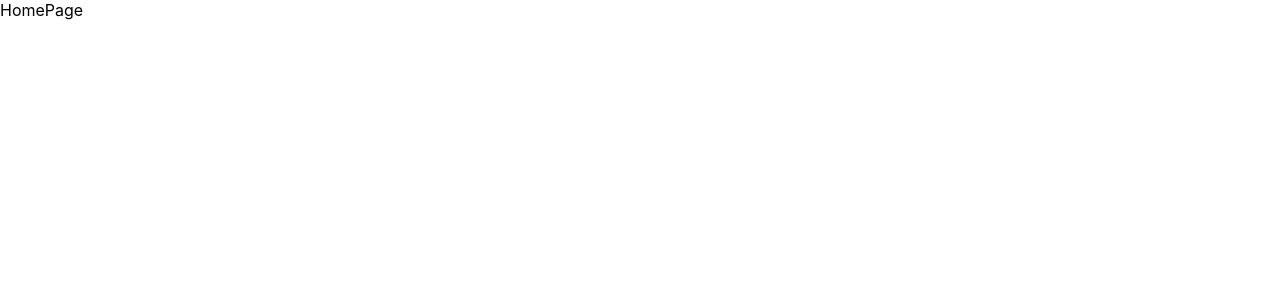
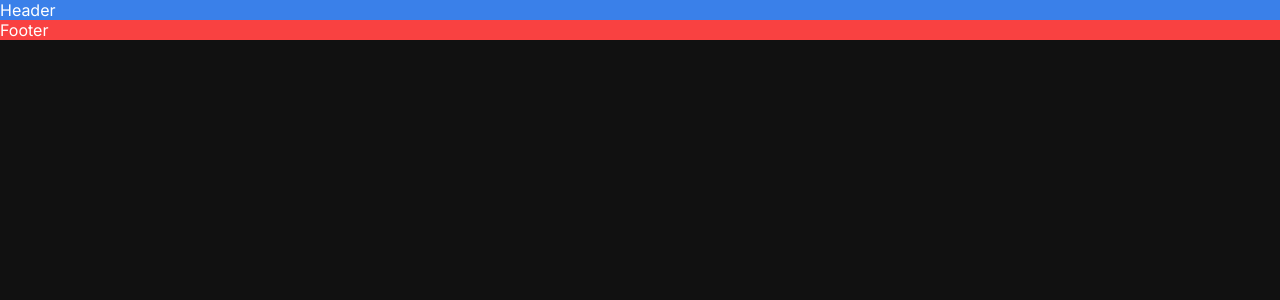
Before and after one commit to AVIVASHISHTA29/crypto-dashboard-feb, a React (Create React App) app: page / in a window 1280 px wide. Shown: the top 300 px of the page. Built offline with nearby package versions, Linux system fonts and the light colour scheme.

Commit message:
header + footer

```diff
--- /dev/null
+++ b/src/components/Common/Footer/index.js
@@ -0,0 +1,8 @@
+import React from "react";
+import "./styles.css";
+
+function Footer() {
+  return <div className="footer">Footer</div>;
+}
+
+export default Footer;
--- /dev/null
+++ b/src/components/Common/Footer/styles.css
@@ -0,0 +1,4 @@
+.footer {
+  background-color: var(--red);
+  width: 100%;
+}
--- /dev/null
+++ b/src/components/Common/Header/index.js
@@ -0,0 +1,8 @@
+import React from "react";
+import "./styles.css";
+
+function Header() {
+  return <div className="header">Header</div>;
+}
+
+export default Header;
--- /dev/null
+++ b/src/components/Common/Header/styles.css
@@ -0,0 +1,4 @@
+.header {
+  background-color: var(--blue);
+  width: 100%;
+}
--- a/src/index.css
+++ b/src/index.css
@@ -1,8 +1,20 @@
+@import url("https://fonts.googleapis.com/css2?family=Inter:wght@100;200;300;400;500;600;700;800;900&display=swap");
+
+:root {
+  --white: #fff;
+  --black: #111;
+  --blue: #3a80e9;
+  --grey: #888;
+  --darkgrey: #1b1b1b;
+  --green: #61c96f;
+  --red: #f94141;
+}
+
 body {
   margin: 0;
-  font-family: -apple-system, BlinkMacSystemFont, "Segoe UI", "Roboto", "Oxygen",
-    "Ubuntu", "Cantarell", "Fira Sans", "Droid Sans", "Helvetica Neue",
-    sans-serif;
+  font-family: "Inter", sans-serif;
   -webkit-font-smoothing: antialiased;
   -moz-osx-font-smoothing: grayscale;
+  background-color: var(--black);
+  color: var(--white);
 }
--- a/src/pages/home.js
+++ b/src/pages/home.js
@@ -1,7 +1,14 @@
 import React from "react";
+import Footer from "../components/Common/Footer";
+import Header from "../components/Common/Header";
 
 function HomePage() {
-  return <div>HomePage</div>;
+  return (
+    <div>
+      <Header />
+      <Footer />
+    </div>
+  );
 }
 
 export default HomePage;
```
